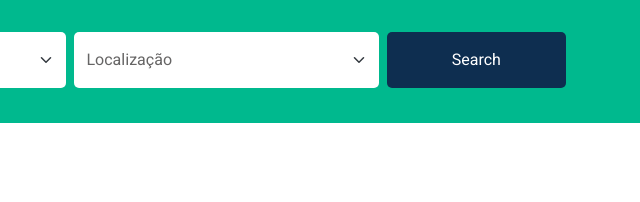
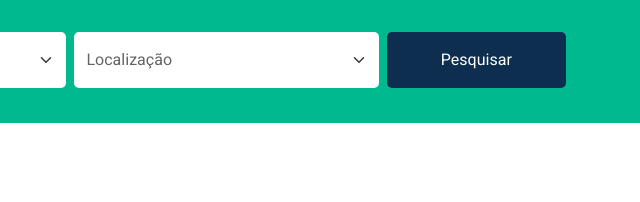
Before and after one commit to bruno-mkti/website-imobiliaria, a plain HTML site: page contato.html in a window 1280 px wide. Shown: the part 451-653 px from the top of the page, 632-1272 px from the left. Drawn offline with nearby package versions, Linux system fonts and the light colour scheme.

Commit message:
commit Pesquisar

```diff
--- a/contato.html
+++ b/contato.html
@@ -129,7 +129,7 @@
                         </div>
                     </div>
                     <div class="col-md-2">
-                        <button class="btn btn-dark border-0 w-100 py-3">Search</button>
+                        <button class="btn btn-dark border-0 w-100 py-3">Pesquisar</button>
                     </div>
                 </div>
             </div>
```
